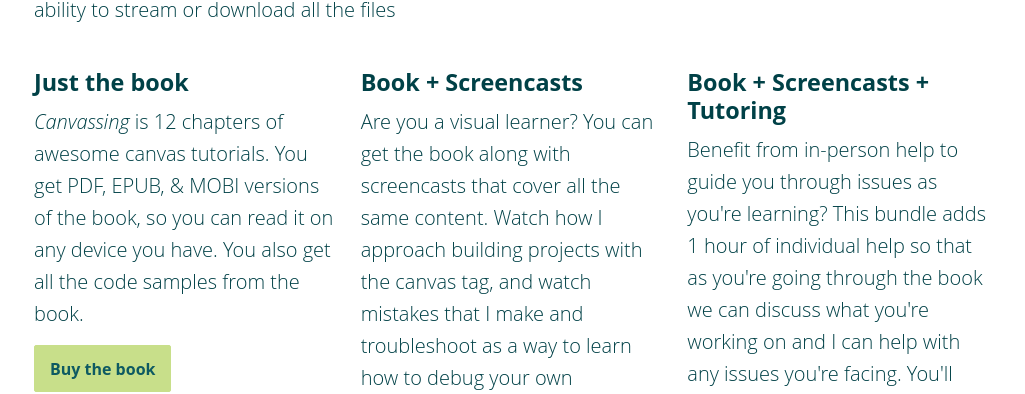
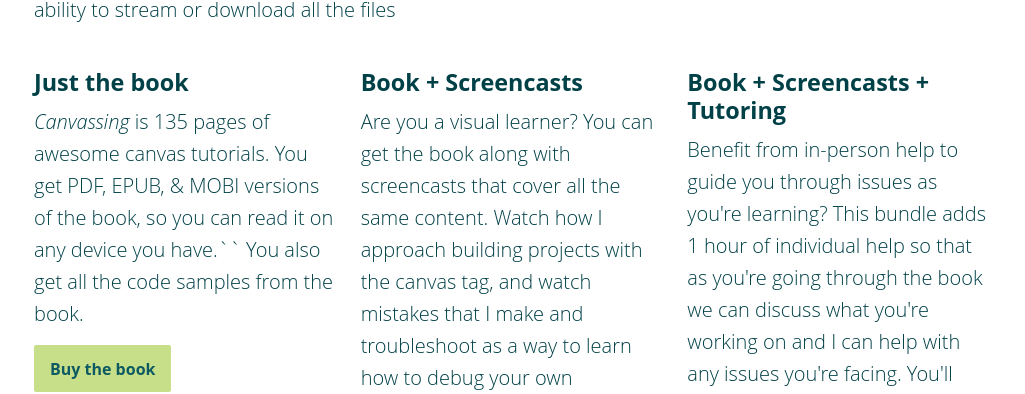
Before and after one commit to learn-js/canvassing, a Jekyll site: the page built from index.html, in a window 1280 px wide and 1400 px high, scrolled down 1656 px. Shown: the part 152-546 px from the top of the window, without its empty margins (126-1151 px from the left). Built offline with Jekyll 4.4.1, drawn with Linux system fonts in a browser that asks for light colours; nearby versions of some CDN libraries; Markdown is read by kramdown in place of the engine named in the settings; some of the changed text lies outside the part shown.

Commit message:
small fixes

```diff
--- a/index.html
+++ b/index.html
@@ -88,7 +88,7 @@
         <div class="row">
           <div class="col-xs-12 col-md-4">
             <h3>Just the book</h3>
-            <p><i>Canvassing</i> is 12 chapters of awesome canvas tutorials. You get PDF, EPUB, & MOBI versions of the book, so you can read it on any device you have. You also get all the code samples from the book.</p>
+            <p><i>Canvassing</i> is 135 pages of awesome canvas tutorials. You get PDF, EPUB, & MOBI versions of the book, so you can read it on any device you have.`` You also get all the code samples from the book.</p>
 
 <p><a href="https://gumroad.com/l/canvassing" class="button buy">Buy the book</a></p>
 
```
Also changed, not shown: other parts of index.html (+0 -1 lines).
